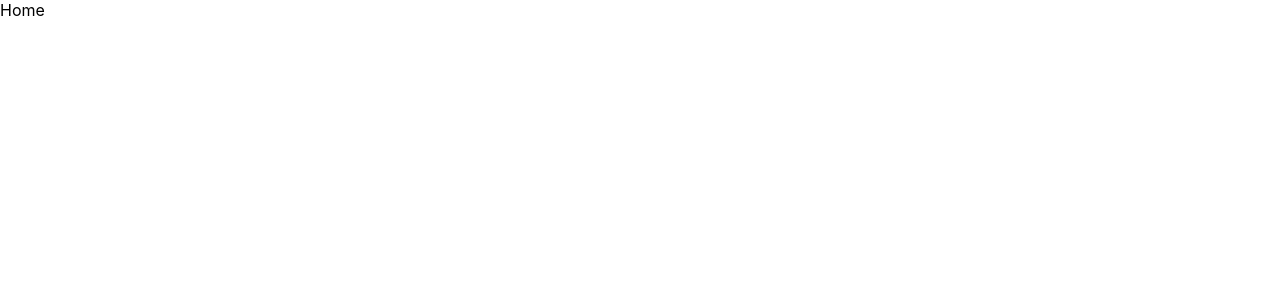
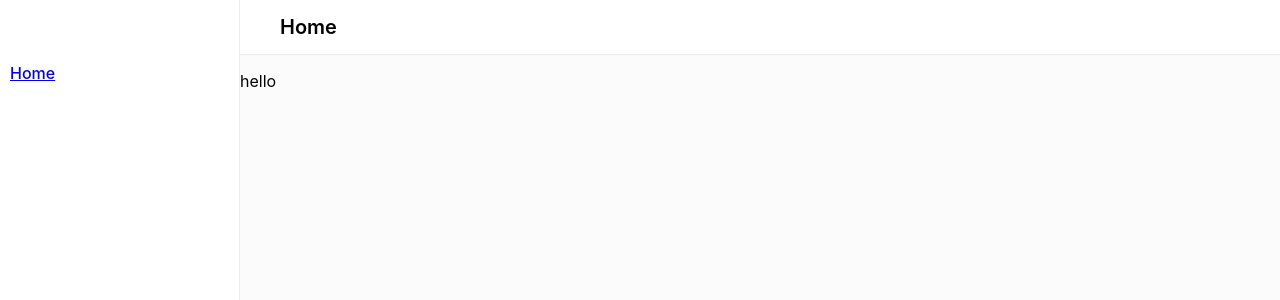
Before and after one commit to nii-michael/turbo-octo-palm-tree, a React (Create React App) app: page /home in a window 1280 px wide. Shown: the top 300 px of the page. Built offline with nearby package versions, Linux system fonts and the light colour scheme.

Commit message:
+dashboard

```diff
--- a/src/App.js
+++ b/src/App.js
@@ -1,5 +1,6 @@
 import { BrowserRouter, Route, Routes } from "react-router-dom";
 import "./App.css";
+import Dashboard from "./pages/Dashboard/Dashboard";
 import Home from "./pages/Home/Home";
 import Login from "./pages/Login/Login";
 
@@ -8,7 +9,7 @@ function App() {
     <BrowserRouter>
       <Routes>
         <Route exact path="/"  element={<Login/>} />
-        <Route exact path="/home" element={<Home/>} />
+        <Route exact path="/home" element={<Dashboard/>} />
       </Routes>
     </BrowserRouter>
   );
--- /dev/null
+++ b/src/components/DashboardMainContent.js
@@ -0,0 +1,11 @@
+import React from "react";
+import './styles.css'
+const DashboardMainContent = () => {
+  return (
+    <div className="main-wrapper">
+      <p>hello</p>
+    </div>
+  );
+};
+
+export default DashboardMainContent;
--- /dev/null
+++ b/src/components/DashboardMainWrapper.js
@@ -0,0 +1,27 @@
+import React from "react";
+// import { ReactComponent as Bell } from "../assets/svgs/Bell.svg";
+// import { ReactComponent as Profile } from "../assets/svgs/Profile.svg";
+// import { ReactComponent as ChevronDownGreen } from "../assets/svgs/ChevronDownGreen.svg";
+
+const DashboardMainWrapper = ({ children, name }) => {
+  return (
+    <div className="dashboard-main">
+      <section id="dashboard-main-nav">
+        <p>
+          {name}
+        </p>
+        {/* <div className="dashboard-main-nav-icons">
+          <Bell />
+          <div className="profile-wrapper">
+            <Profile />
+            <span>John Doe</span>
+            <ChevronDownGreen />
+          </div>
+        </div> */}
+      </section>
+      {children}
+    </div>
+  );
+};
+
+export default DashboardMainWrapper;
--- /dev/null
+++ b/src/components/DashboardNav.js
@@ -0,0 +1,24 @@
+import React from "react";
+
+import { Link } from "react-router-dom";
+const DashboardNav = () => {
+  return (
+    <div className="dashboard-nav">
+      <div className="fixed">
+        {/* <img src={logo} alt="syka logo" /> */}
+
+        <nav>
+          <ul>
+            <li className="w-100">
+              <Link to="/dashboard" className="dashboard-nav-item">
+                <span>Home</span>
+              </Link>
+            </li>
+          </ul>
+        </nav>
+      </div>
+    </div>
+  );
+};
+
+export default DashboardNav;
--- /dev/null
+++ b/src/components/DashboardWrapper.js
@@ -0,0 +1,13 @@
+import React from "react";
+import DashboardNav from "./DashboardNav";
+
+const DashboardWrapper = props => {
+  return (
+    <div className="dashboard-wrapper">
+      <DashboardNav />
+      {props.children}
+    </div>
+  );
+};
+
+export default DashboardWrapper;
--- /dev/null
+++ b/src/components/styles.css
@@ -0,0 +1,185 @@
+
+
+  ul {
+    padding: 0;
+    margin: 0;
+  }
+  .options li {
+    list-style: none;
+    border-bottom: 1px solid rgb(83, 176, 101, 0.2);
+    padding: 10px;
+  }
+
+  .country-text {
+    margin-bottom: 10px;
+    display: block;
+  }
+
+  .country-item {
+    cursor: pointer;
+  }
+
+
+  .nav-inner-wrapper {
+    display: grid;
+    grid-template-columns: repeat(2, 1fr);
+    padding: 15px 0;
+    width: 1200px;
+    margin: auto;
+  }
+  .nav-wrapper {
+    width: 100%;
+    background-color: white;
+  }
+
+  .nav-image {
+    width: 48px;
+    height: 48px;
+  }
+
+  .nav-image-wrapper {
+  }
+
+  .nav-links-wrapper {
+    width: 350px;
+    margin-left: auto;
+  }
+
+
+  ul {
+    display: flex;
+    align-items: center;
+    justify-content: space-between;
+  }
+
+  nav li {
+    list-style: none;
+    padding: 0 10px;
+    font-family: "Inter";
+    font-style: normal;
+    font-weight: 500;
+    font-size: 16px;
+    line-height: 19px;
+
+    color: #121212;
+  }
+
+
+
+  .landing-body-wrapper {
+    background-color: white;
+    min-height: 100vh;
+  }
+
+
+
+  .dashboard-wrapper {
+    display: grid;
+    /* grid-template-columns: 2fr 10fr; */
+    grid-template-columns: 240px auto;
+  }
+
+  .dashboard-nav {
+    height: 100vh;
+    padding: 24px;
+    display: flex;
+    flex-direction: column;
+    /* justify-content: center; */
+    align-items: center;
+    border-right: 1px solid #ececec;
+    /* position: fixed; */
+  }
+
+  .dashboard-main {
+    background: #fbfbfb;
+  }
+
+  .dashboard-nav img {
+    width: 60px;
+    height: 60px;
+  }
+
+  .dashboard-nav nav {
+    margin-top: 40px;
+    width: 60%;
+    margin-right: auto;
+  }
+
+  .dashboard-nav nav ul {
+    margin-right: auto;
+    display: flex;
+    flex-direction: column;
+  }
+
+  .dashboard-nav-item {
+    width: 100%;
+    display: grid;
+    grid-template-columns: 2fr 10fr;
+    gap: 20px;
+    margin-bottom: 30px;
+    cursor: pointer;
+  }
+
+
+  #dashboard-main-nav {
+    background: #ffffff;
+    padding: 15px 40px;
+    width: 100%;
+    height: auto;
+    display: flex;
+    justify-content: space-between;
+    align-items: center;
+    /* position: fixed; */
+    position: sticky;
+    top: 0;
+    z-index: 2;
+    border-bottom: 1px solid #ececec;
+  }
+
+  #dashboard-main-nav p {
+    font-family: "Inter";
+    font-style: normal;
+    font-weight: 600;
+    font-size: 20px;
+    line-height: 24px;
+    margin: 0;
+    color: #000000;
+  }
+
+  .dashboard-main-nav-icons {
+    display: flex;
+    flex-direction: row;
+    align-items: center;
+  }
+  .dashboard-main-nav-icons span {
+    padding: 0 15px;
+  }
+
+  .dashboard-main-nav-icons > * {
+    cursor: pointer;
+  }
+
+
+  #dashboard-main-content {
+    padding: 40px;
+    margin-top: 60px;
+  }
+
+
+  .bg-white {
+    background: #ffffff;
+    border: 1px solid #f3f3f3;
+    box-sizing: border-box;
+    box-shadow: 0px 4px 16px rgba(0, 0, 0, 0.02);
+    border-radius: 2px;
+    padding: 10px 24px;
+  }
+
+
+
+  .fixed {
+    position: fixed;
+    display: flex;
+    flex-direction: column;
+    align-items: center;
+  }
--- a/src/index.css
+++ b/src/index.css
@@ -1,13 +1,27 @@
+* {
+  box-sizing: border-box;
+}
+
+::-webkit-scrollbar {
+  width: 8px;
+}
+
+/* Track */
+::-webkit-scrollbar-track {
+  background: #f1f1f1;
+}
+
+/* Handle */
+::-webkit-scrollbar-thumb {
+  background: #c6c3c3;
+}
+
+/* Handle on hover */
+::-webkit-scrollbar-thumb:hover {
+  background: #555;
+}
+
 body {
   margin: 0;
-  font-family: -apple-system, BlinkMacSystemFont, 'Segoe UI', 'Roboto', 'Oxygen',
-    'Ubuntu', 'Cantarell', 'Fira Sans', 'Droid Sans', 'Helvetica Neue',
-    sans-serif;
-  -webkit-font-smoothing: antialiased;
-  -moz-osx-font-smoothing: grayscale;
+  font-family: "Inter";
 }
-
-code {
-  font-family: source-code-pro, Menlo, Monaco, Consolas, 'Courier New',
-    monospace;
-}
--- /dev/null
+++ b/src/pages/Dashboard/Dashboard.js
@@ -0,0 +1,16 @@
+import React from "react";
+import DashboardMainContent from "../../components/DashboardMainContent";
+import DashboardMainWrapper from "../../components/DashboardMainWrapper";
+import DashboardWrapper from "../../components/DashboardWrapper";
+
+const Dashboard = () => {
+  return (
+    <DashboardWrapper>
+      <DashboardMainWrapper name="Home">
+        <DashboardMainContent />
+      </DashboardMainWrapper>
+    </DashboardWrapper>
+  );
+};
+
+export default Dashboard;
```
Also changed, not shown: 1 other file (tests, documents, lock files or other folders).
